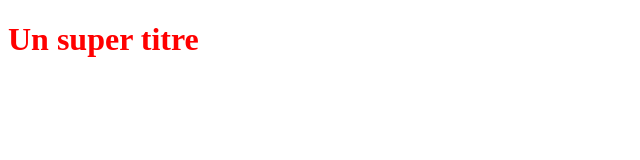
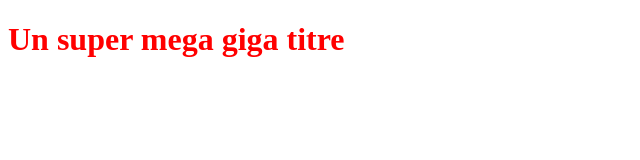
Before and after one commit to StephaneDidjo/ClassRoomProject, a plain HTML site: page index.html in a window 1280 px wide. Shown: the whole page, without its empty margins (0-640 px from the left). Drawn offline with Linux system fonts and the light colour scheme.

Commit message:
modification du titre

```diff
--- a/index.html
+++ b/index.html
@@ -5,6 +5,6 @@
    <link rel="stylesheet" type="text/css" href="styles.css">
 </head>
 <body>
-   <h1>Un super titre</h1>
+   <h1>Un super mega giga titre</h1>
 </body>
 </html>
```
